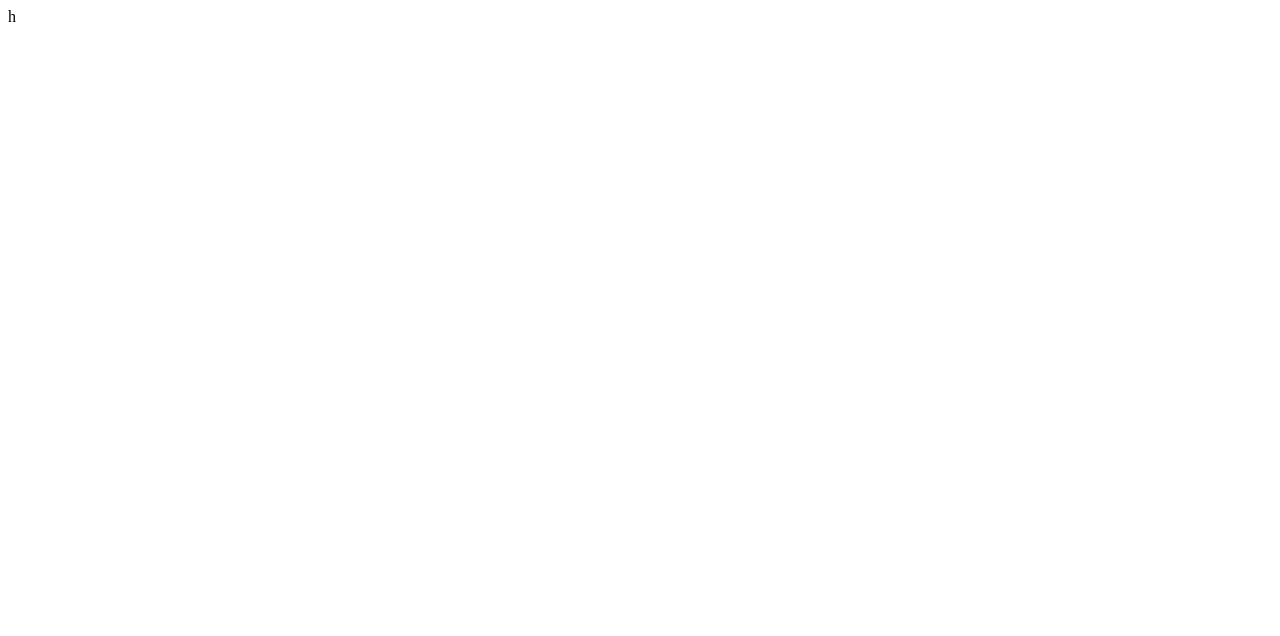
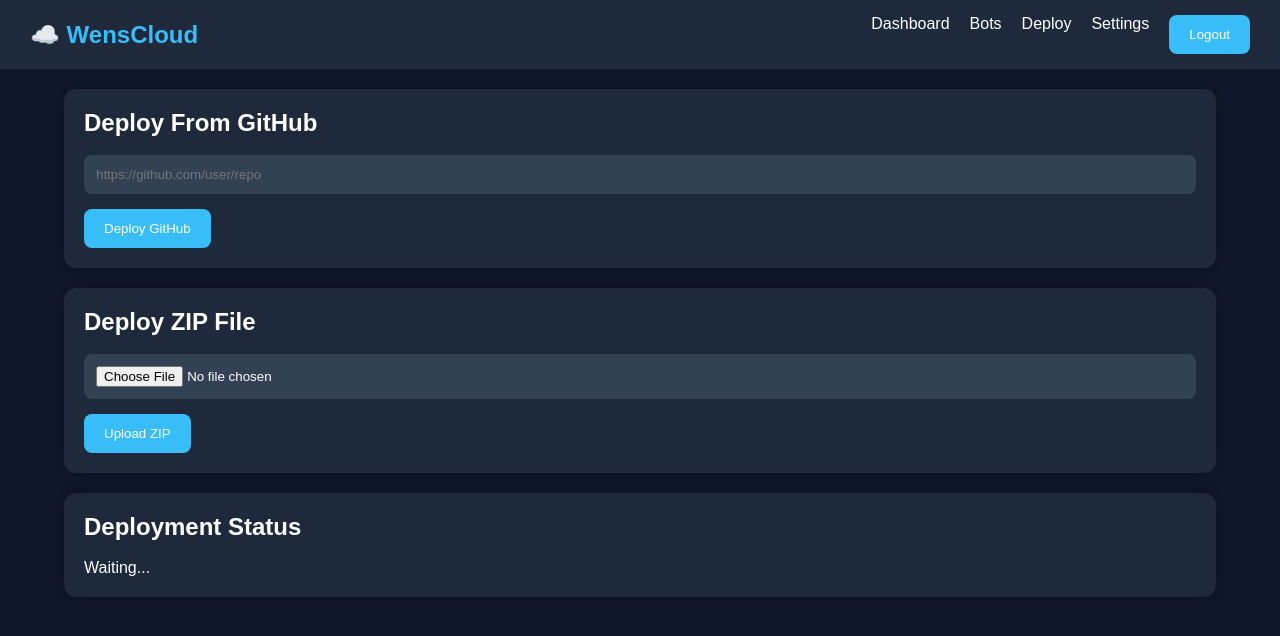
Before and after one commit to bywensoffby43-alt/WENS-DEV, a website: page frontend/deploy.html in a window 1280 px wide. Drawn offline with Linux system fonts and the light colour scheme.

Commit message:
Actualizar deploy.html

```diff
--- a/frontend/deploy.html
+++ b/frontend/deploy.html
@@ -1 +1,100 @@
-h
+<!DOCTYPE html>
+<html lang="en">
+
+<head>
+    <meta charset="UTF-8">
+    <meta name="viewport" content="width=device-width, initial-scale=1.0">
+    <title>Deploy Bot - WensCloud</title>
+
+    <link rel="stylesheet" href="./css/style.css">
+</head>
+
+<body>
+
+    <nav class="navbar">
+
+        <div class="logo">
+            ☁️ WensCloud
+        </div>
+
+        <div class="nav-links">
+            <a href="dashboard.html">Dashboard</a>
+            <a href="bots.html">Bots</a>
+            <a href="deploy.html">Deploy</a>
+            <a href="settings.html">Settings</a>
+
+            <button class="btn" onclick="logout()">
+                Logout
+            </button>
+        </div>
+
+    </nav>
+
+    <div class="container">
+
+        <div class="card">
+
+            <h2>Deploy From GitHub</h2>
+
+            <br>
+
+            <div class="input-group">
+                <input
+                    type="text"
+                    id="repoUrl"
+                    placeholder="https://github.com/user/repo"
+                >
+            </div>
+
+            <button
+                class="btn"
+                onclick="deployGithub()"
+            >
+                Deploy GitHub
+            </button>
+
+        </div>
+
+        <div class="card">
+
+            <h2>Deploy ZIP File</h2>
+
+            <br>
+
+            <div class="input-group">
+                <input
+                    type="file"
+                    id="zipFile"
+                    accept=".zip"
+                >
+            </div>
+
+            <button
+                class="btn"
+                onclick="deployZip()"
+            >
+                Upload ZIP
+            </button>
+
+        </div>
+
+        <div class="card">
+
+            <h2>Deployment Status</h2>
+
+            <br>
+
+            <div id="deployStatus">
+                Waiting...
+            </div>
+
+        </div>
+
+    </div>
+
+    <script src="./js/auth.js"></script>
+    <script src="./js/deploy.js"></script>
+
+</body>
+
+</html>
```
